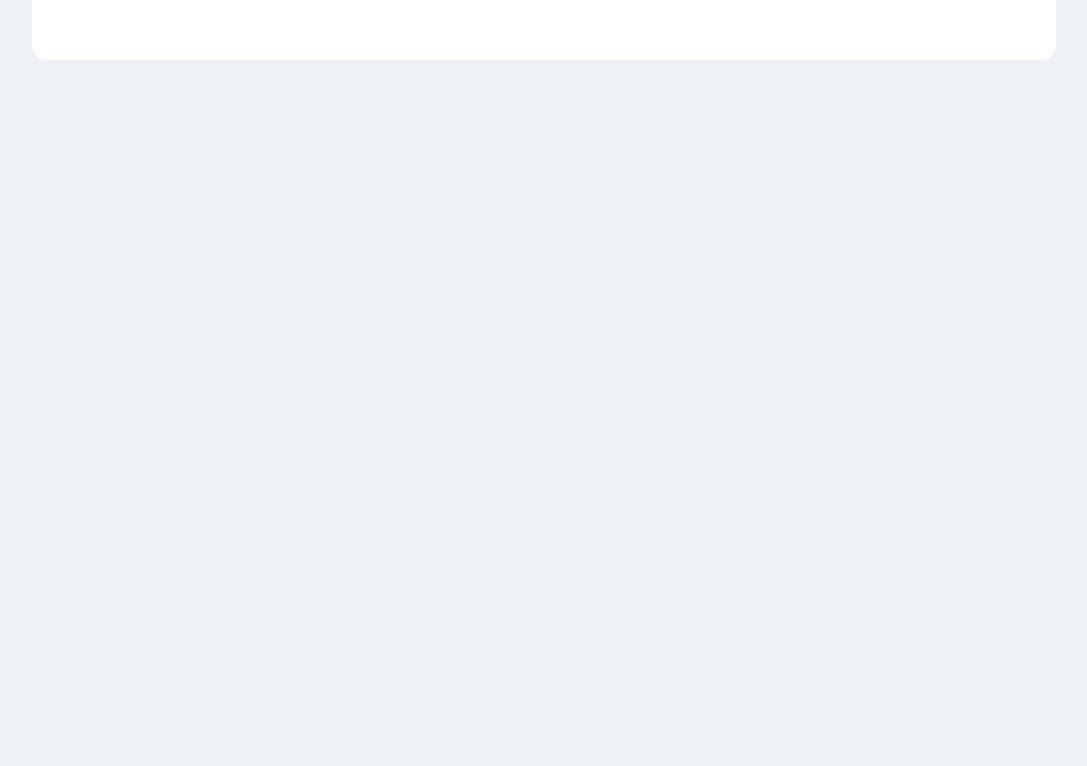
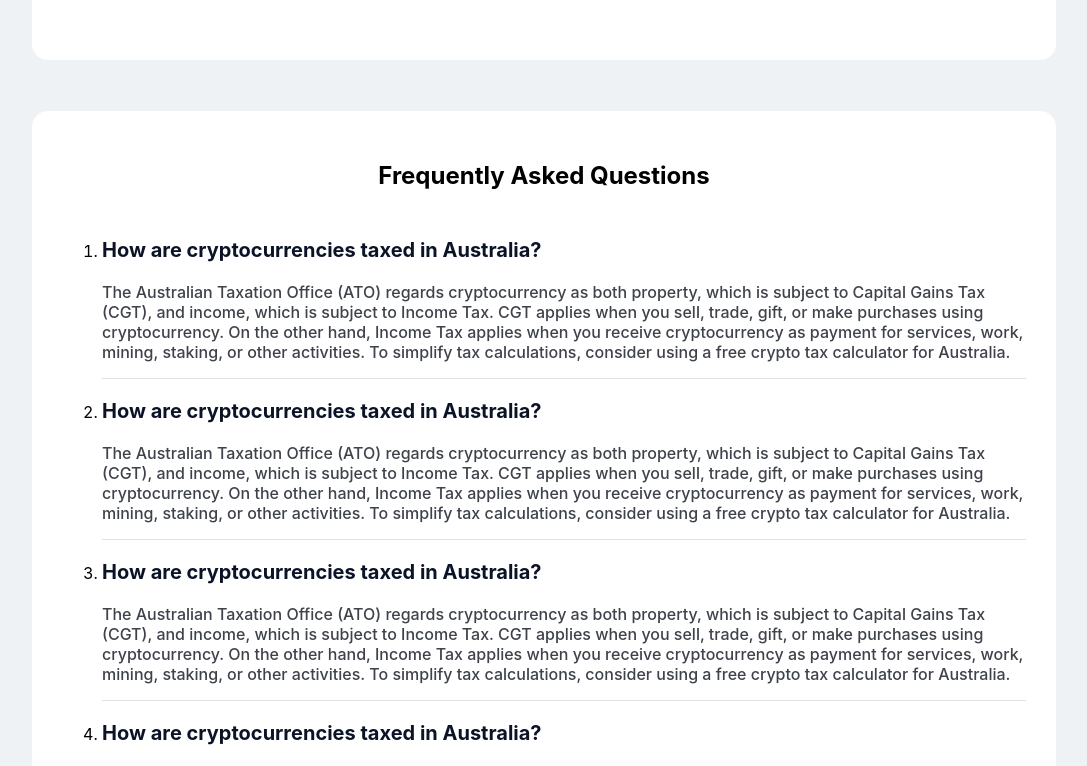
Before and after one commit to Krishna3267/koinx-task, a React (Create React App) app: page / in a window 1280 px wide. Shown: the part 708-1474 px from the top of the page, without its empty margins (96-1183 px from the left). Before the commit the page ends 896 px from the top, so only its background shows below. Built offline with nearby package versions, Linux system fonts and the light colour scheme.

Commit message:
Adding the FAQ section

```diff
--- a/src/App.js
+++ b/src/App.js
@@ -1,9 +1,11 @@
 import './styles/App.css';
 import Calculator from './components/Calculator.js';
+import FaqSection from './components/FaqSection';
 function App() {
   return (
     <div className="App">
       <Calculator/>
+      <FaqSection/>
     </div>
   );
 }
--- /dev/null
+++ b/src/components/FaqSection.js
@@ -0,0 +1,28 @@
+import faqs from "../data/faqs";
+import Box from "@mui/material/Box";
+import { Divider } from "@mui/material";
+const FaqSection = () => {
+
+    return(
+        <Box className={"faq-section"} sx={{flexGrow:10}}>
+            <h2>Frequently Asked Questions</h2>
+            <ol>
+                {
+                    faqs.map((element , index) =>
+
+                    (
+                      <li key={index+1}>
+                        <p className="question">{element.question}</p>
+                        <p className="answer">{element.answer}</p>
+                        <Divider/>
+                      </li>
+                      )
+                    )
+                }
+            </ol>
+        </Box>
+    )
+
+}
+
+export default FaqSection;
--- a/src/data/faqs.js
+++ b/src/data/faqs.js
@@ -1,4 +1,12 @@
 const faqs = [
+    {
+        question : "How are cryptocurrencies taxed in Australia?",
+        answer : "The Australian Taxation Office (ATO) regards cryptocurrency as both property, which is subject to Capital Gains Tax (CGT), and income, which is subject to Income Tax. CGT applies when you sell, trade, gift, or make purchases using cryptocurrency. On the other hand, Income Tax applies when you receive cryptocurrency as payment for services, work, mining, staking, or other activities. To simplify tax calculations, consider using a free crypto tax calculator for Australia."
+    },
+    {
+        question : "How are cryptocurrencies taxed in Australia?",
+        answer : "The Australian Taxation Office (ATO) regards cryptocurrency as both property, which is subject to Capital Gains Tax (CGT), and income, which is subject to Income Tax. CGT applies when you sell, trade, gift, or make purchases using cryptocurrency. On the other hand, Income Tax applies when you receive cryptocurrency as payment for services, work, mining, staking, or other activities. To simplify tax calculations, consider using a free crypto tax calculator for Australia."
+    },
     {
         question : "How are cryptocurrencies taxed in Australia?",
         answer : "The Australian Taxation Office (ATO) regards cryptocurrency as both property, which is subject to Capital Gains Tax (CGT), and income, which is subject to Income Tax. CGT applies when you sell, trade, gift, or make purchases using cryptocurrency. On the other hand, Income Tax applies when you receive cryptocurrency as payment for services, work, mining, staking, or other activities. To simplify tax calculations, consider using a free crypto tax calculator for Australia."
@@ -20,3 +28,5 @@ const faqs = [
         answer : "The Australian Taxation Office (ATO) regards cryptocurrency as both property, which is subject to Capital Gains Tax (CGT), and income, which is subject to Income Tax. CGT applies when you sell, trade, gift, or make purchases using cryptocurrency. On the other hand, Income Tax applies when you receive cryptocurrency as payment for services, work, mining, staking, or other activities. To simplify tax calculations, consider using a free crypto tax calculator for Australia."
     }
 ]
+
+export default faqs;
--- a/src/styles/App.css
+++ b/src/styles/App.css
@@ -5,12 +5,13 @@ body{
     font-family: inter;
   }
 
-  .calc-box{
+  .calc-box , .faq-section{
     background-color: white;
     padding: 30px 30px 60px 30px;
     border-radius: 16px;
+    margin-bottom: 5%;
   }
-  .calc-box h2{
+  .calc-box h2, .faq-section h2{
     text-align: center;
     margin-bottom: 5%;
   }
@@ -68,3 +69,15 @@ body{
   .net-res{
     color: #0FBA83;
   }
+
+  .question{
+    font-size: 20px;
+    color: #0B1426;
+    font-weight: 700;
+  }
+
+  .answer{
+    font-size: 16px;
+    color: #3E424A;
+    font-weight: 500;
+  }
```
